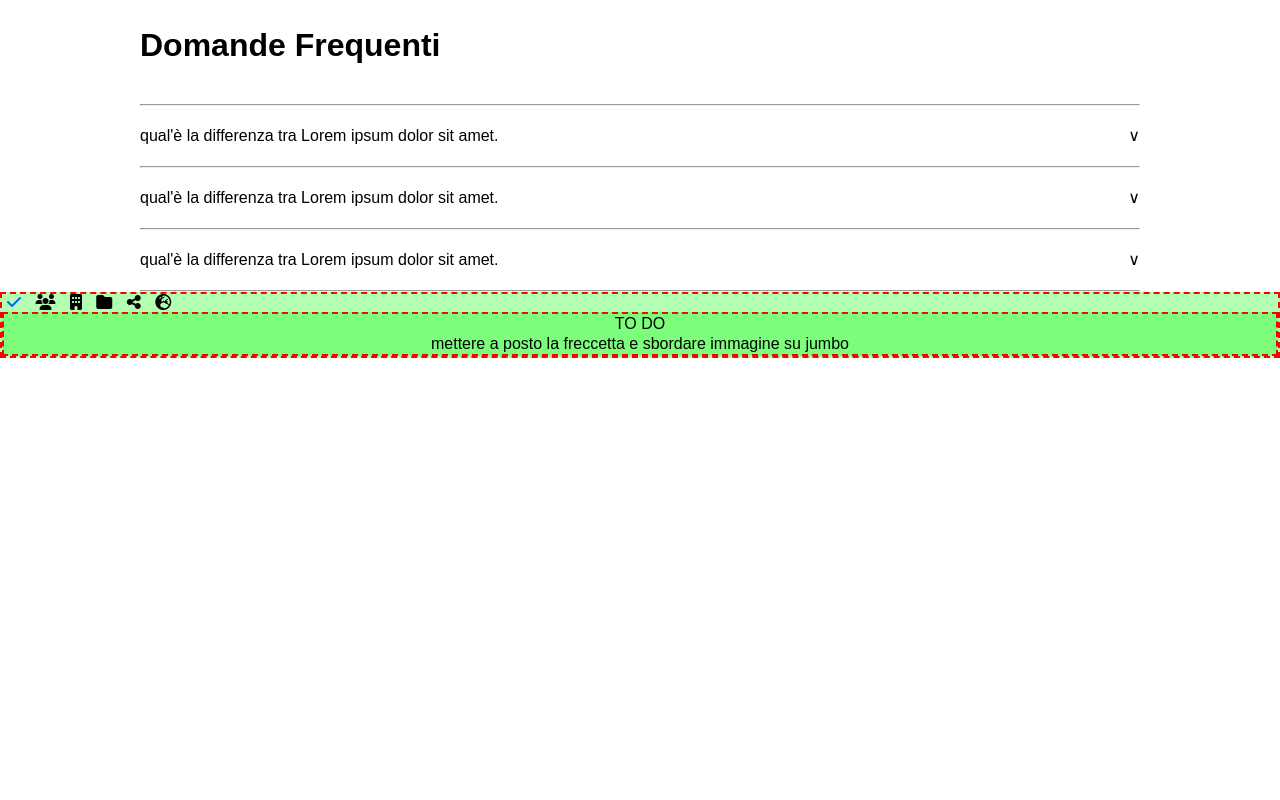
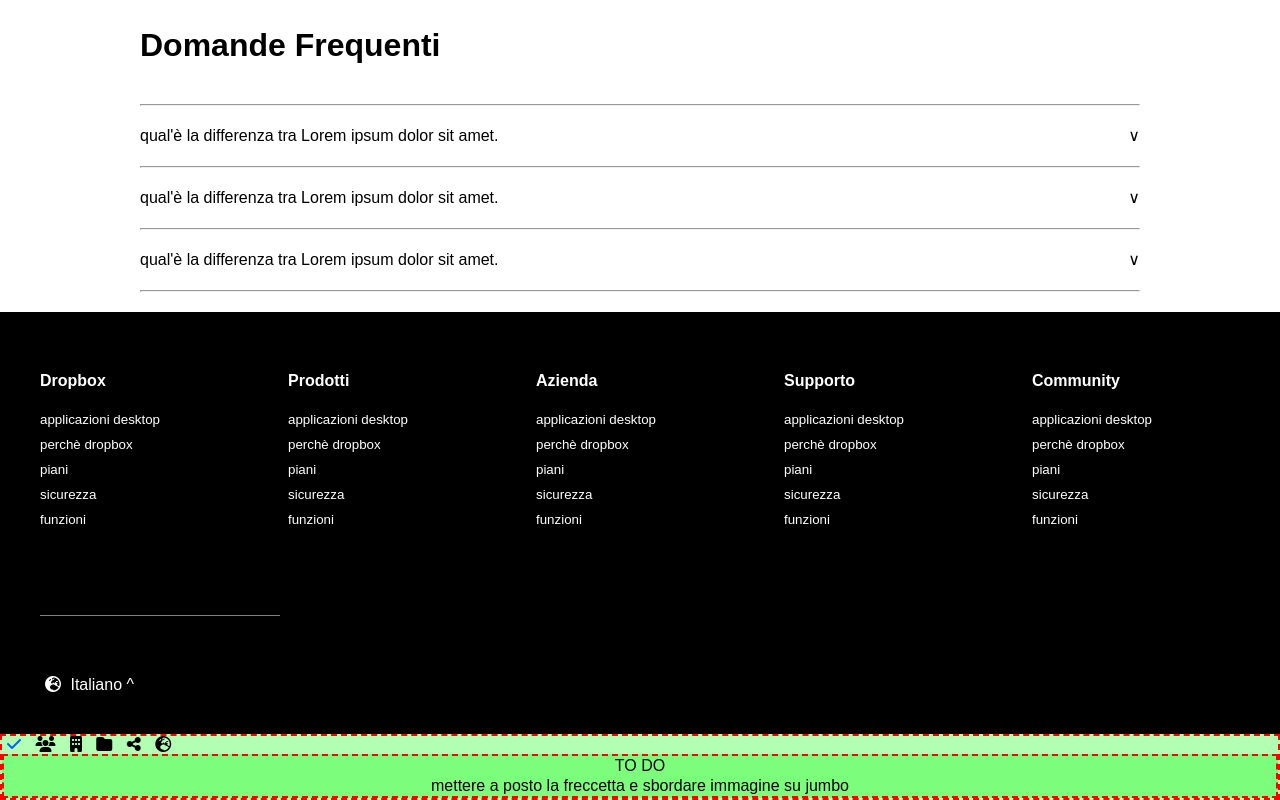
Before and after one commit to CarloCassini/htmlcss-dropbox, a plain HTML site: page index.html in a window 1280 px wide. Shown: the part 4762-5562 px from the top of the page. Before the commit the page ends 5120 px from the top, so only its background shows below. Drawn offline with Linux system fonts and the light colour scheme.

Commit message:
add footer

```diff
--- a/css/style.css
+++ b/css/style.css
@@ -431,6 +431,7 @@ nav li {
 .bg-yellow {
   background-color: #ffd830;
 }
+
 .color-prune {
   color: #61082b;
 }
@@ -452,4 +453,28 @@ li {
   line-height: var(--space-m);
   text-align: center;
 }
+
+/* footer */
+.column-footer {
+  flex-grow: 1;
+  flex-basis: 0;
+}
+.footer-links {
+  padding: var(--space-l) 0px;
+}
+.footer-title {
+  font-weight: bolder;
+  margin: var(--space-m) 0px;
+}
+.column-footer li {
+  font-size: smaller;
+  text-align: left;
+  margin: var(--space-s) 0px;
+}
+
+.bg-dark {
+  background-color: #000000;
+  color: white;
+}
+
 /* ++++ */
--- a/index.html
+++ b/index.html
@@ -530,6 +530,70 @@
           <hr />
         </div>
       </section>
+    </main>
+
+    <!-- footer -->
+    <footer class="bg-dark">
+      <div class="container-m">
+        <div class="row footer-links">
+          <div class="column-footer">
+            <div class="footer-title">Dropbox</div>
+            <ul>
+              <li><a href="#">applicazioni desktop</a></li>
+              <li><a href="#">perchè dropbox</a></li>
+              <li><a href="#">piani</a></li>
+              <li><a href="#">sicurezza</a></li>
+              <li><a href="#">funzioni</a></li>
+            </ul>
+          </div>
+          <div class="column-footer">
+            <div class="footer-title">Prodotti</div>
+            <ul>
+              <li><a href="#">applicazioni desktop</a></li>
+              <li><a href="#">perchè dropbox</a></li>
+              <li><a href="#">piani</a></li>
+              <li><a href="#">sicurezza</a></li>
+              <li><a href="#">funzioni</a></li>
+            </ul>
+          </div>
+          <div class="column-footer">
+            <div class="footer-title">Azienda</div>
+            <ul>
+              <li><a href="#">applicazioni desktop</a></li>
+              <li><a href="#">perchè dropbox</a></li>
+              <li><a href="#">piani</a></li>
+              <li><a href="#">sicurezza</a></li>
+              <li><a href="#">funzioni</a></li>
+            </ul>
+          </div>
+          <div class="column-footer">
+            <div class="footer-title">Supporto</div>
+            <ul>
+              <li><a href="#">applicazioni desktop</a></li>
+              <li><a href="#">perchè dropbox</a></li>
+              <li><a href="#">piani</a></li>
+              <li><a href="#">sicurezza</a></li>
+              <li><a href="#">funzioni</a></li>
+            </ul>
+          </div>
+          <div class="column-footer">
+            <div class="footer-title">Community</div>
+            <ul>
+              <li><a href="#">applicazioni desktop</a></li>
+              <li><a href="#">perchè dropbox</a></li>
+              <li><a href="#">piani</a></li>
+              <li><a href="#">sicurezza</a></li>
+              <li><a href="#">funzioni</a></li>
+            </ul>
+          </div>
+        </div>
+        <div class="little-underline"></div>
+
+        <div class="footer-links">
+          <i class="fa-solid fa-earth-europe"></i> Italiano &#94;
+        </div>
+      </div>
+    </footer>
 
     <!-- link delle icone -->
     <div class="debug">
@@ -548,9 +612,5 @@
         <!-- <li>terminare la parte dei quadrat</li> -->
       </ul>
     </div>
-    </main>
-
-    <!-- footer -->
-    <footer></footer>
   </body>
 </html>
```
Lines whose indentation alone changed are shown as unchanged.
